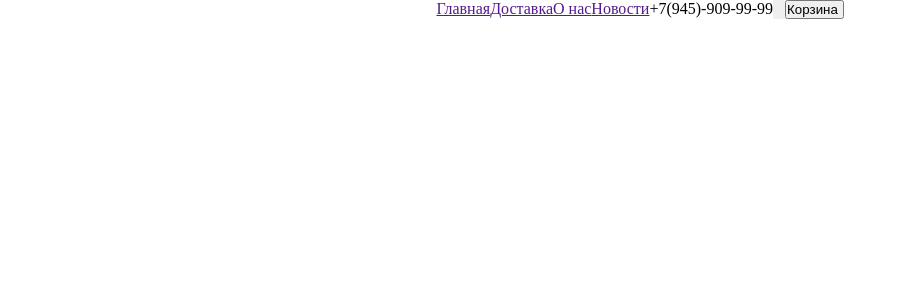
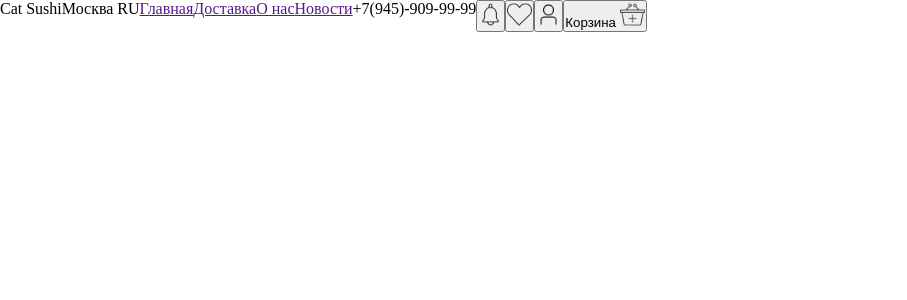
Before and after one commit to AshAlmert/Cat-Sushi, a PHP site: page / in a window 1280 px wide. Shown: the top 300 px of the page, without its empty margins (0-907 px from the left). Run offline with PHP 8.4, Linux system fonts and the light colour scheme.

Commit message:
add image and css

```diff
--- a/asset/css/main.css
+++ b/asset/css/main.css
@@ -2,8 +2,14 @@
     margin: 0;
     padding: 0;
 }
-
+.header{
+    display: flex;
+    max-width: 1000px;
+}
 .navigation{
     display: flex;
-    justify-content: center;
+    justify-content: space-between;
 }
+.but-image{
+    max-width: 25px;
+}
--- a/index.php
+++ b/index.php
@@ -4,22 +4,26 @@
     <meta charset="UTF-8">
     <meta http-equiv="X-UA-Compatible" content="IE=edge">
     <meta name="viewport" content="width=device-width, initial-scale=1.0">
-    <link rel="stylesheet" href="./asset/css/main.css">
+    <style>
+    <?php include 'asset\css\main.css'; ?>
+    </style>
     <title>Cat Sushi | Главная страница</title>
 </head>
 <body>
     <div class="content">
         <header class="header">
             <div class="navigation">
+                <p class="logo-p">Cat Sushi</p>
+                <p class="p-location">Москва RU</p>
                 <a href="" class="link-nav">Главная</a>
                 <a href="" class="link-nav">Доставка</a>
                 <a href="" class="link-nav">О нас</a>
                 <a href="" class="link-nav">Новости</a>
                 <p class="p-phone">+7(945)-909-99-99</p>
-                <button class="nav-button"><img src="" alt="" class="but-image"></button>
-                <button class="nav-button"><img src="" alt="" class="but-image"></button>
-                <button class="nav-button"><img src="" alt="" class="but-image"></button>
-                <button class="nav-button">Корзина <img src="" alt="" class="but-image"></button>
+                <button class="nav-button"><img src="./asset/img/notification-bell.png" alt="bell" class="but-image"></button>
+                <button class="nav-button"><img src="./asset/img/heart.png" alt="heart" class="but-image"></button>
+                <button class="nav-button"><img src="./asset/img/user.png" alt="user" class="but-image"></button>
+                <button class="nav-button">Корзина <img src="./asset/img/cart.png" alt="cart" class="but-image"></button>
             </div>
         </header>
     </div>
```
Also changed, not shown: asset/img/cart.png (added), asset/img/heart.png (added), asset/img/notification-bell.png (added), asset/img/user.png (added).
